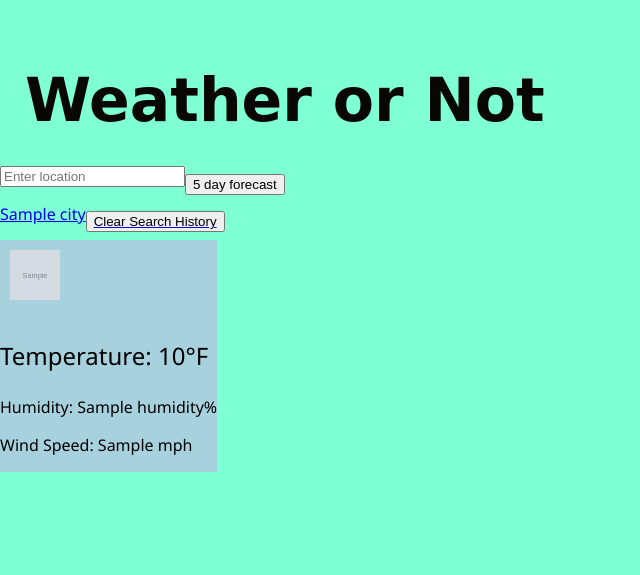
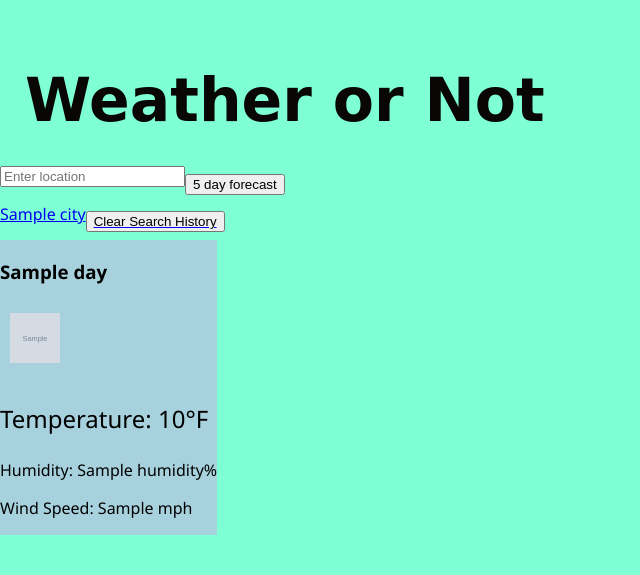
Before and after one commit to tbarns/weatherSnake, a Flask app: template templates/index.html in a window 1280 px wide. Shown: the top 575 px of the page, without its empty margins (0-640 px from the left). Run offline with Flask 3, Linux system fonts and the light colour scheme; the template is opened without the code that fills it: most values are stand-ins (such as "Sample title", 1, 10 or a date in 2020); grey boxes marked "Sample" are stand-in pictures.

Commit message:
added day tags

```diff
--- a/app.py
+++ b/app.py
@@ -3,6 +3,8 @@ import requests
 import os
 from dotenv import load_dotenv
 from flask_cors import CORS
+from datetime import datetime
+
 
 # Load environment variables from .env file
 load_dotenv()
@@ -13,6 +15,10 @@ app_secret_key = os.getenv("SECRET_KEY")
 app = Flask(__name__)
 app.secret_key = app_secret_key
 CORS(app)
+
+def get_day_from_timestamp(timestamp):
+    days = ["Monday", "Tuesday", "Wednesday", "Thursday", "Friday", "Saturday", "Sunday"]
+    return days[datetime.utcfromtimestamp(timestamp).weekday()]
 
 def capitalize_words(city_name):
     return " ".join(word.capitalize() for word in city_name.split())
@@ -84,9 +90,12 @@ def get_five_day_forecast(lat, lon):
     data = response.json()
 
     days_data = []
+    day_names = ["Today", "Day 2", "Day 3", "Day 4", "Day 5"]
     for index in range(5):
         day_data = data['list'][index * 8]
+        day_name = day_names[index] if index < len(day_names) else get_day_from_timestamp(day_data['dt'])
         days_data.append({
+            "day": day_name,
             "temp": day_data['main']['temp'],
             "humidity": day_data['main']['humidity'],
             "wind_speed": day_data['wind']['speed'],
--- a/templates/index.html
+++ b/templates/index.html
@@ -34,6 +34,7 @@
 <div id="weatherResults" class="row">
     {% for day in weather_data %}
         <div class="weather-card">
+            <h3>{{ day.day }}</h3>
             <img src="{{ day.icon_url }}" alt="Weather Icon" class="weatherIcon">
             <p class="weatherTemperature">Temperature: {{ day.temp }}°F</p>
             <p>Humidity: {{ day.humidity }}%</p>
```
